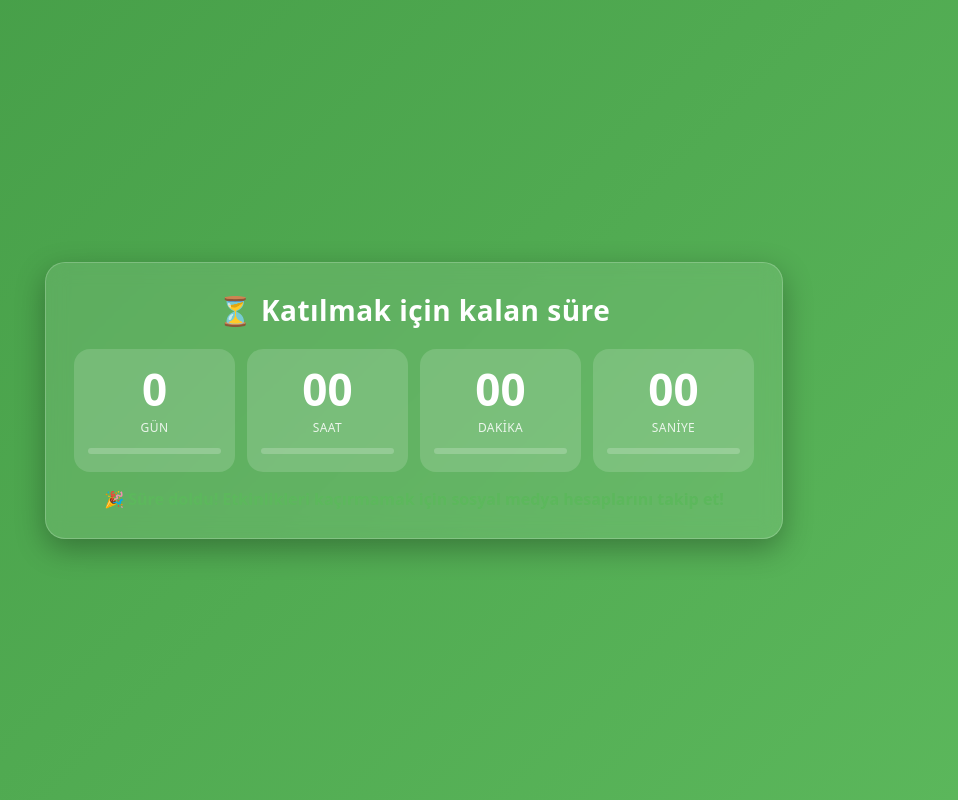
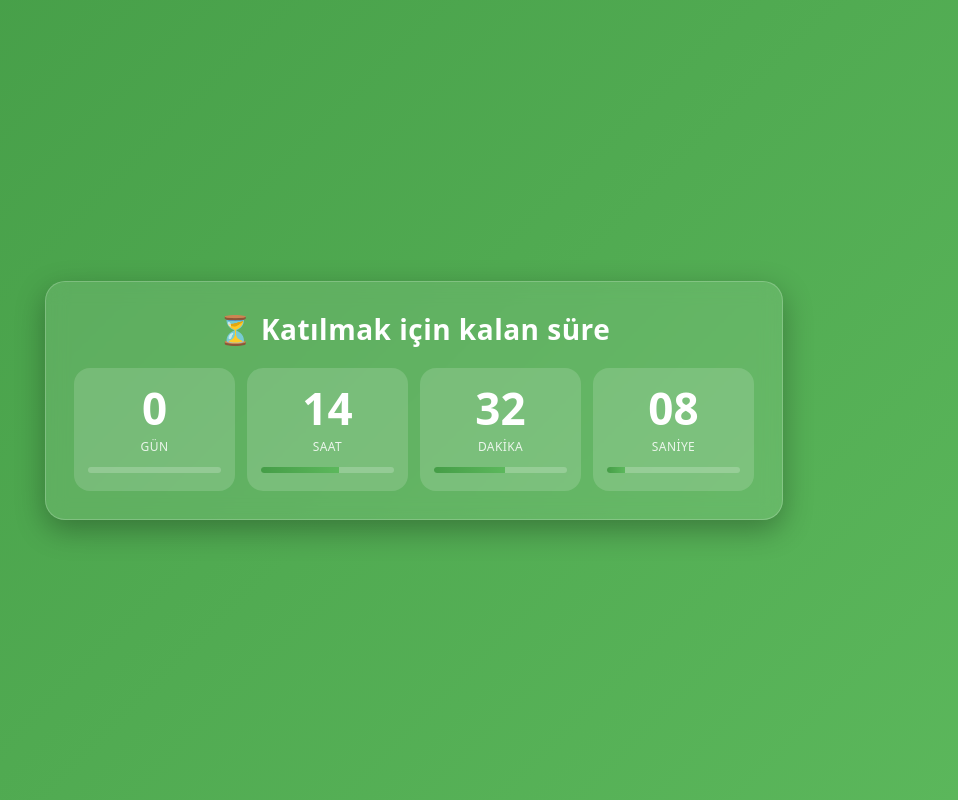
Before and after one commit to doa911/hp-geri-sayim, a plain HTML site: page index.html in a window 1280 px wide. Shown: the whole page, without its empty margins (226-1184 px from the left). Drawn offline with Linux system fonts and the light colour scheme.

Commit message:
Update index.html

```diff
--- a/index.html
+++ b/index.html
@@ -107,7 +107,7 @@
     <div id="doneMsg" class="done">🎉 Süre doldu! Etkinlikleri kaçırmamak için sosyal medya hesaplarını takip et! </div>
   </div>
   <script>
-    let targetTime = new Date("2025-08-14T20:00:00");
+    let targetTime = new Date("2025-08-23T20:00:00");
     const daysEl = document.getElementById('days');
     const hoursEl = document.getElementById('hours');
     const minutesEl = document.getElementById('minutes');
```
